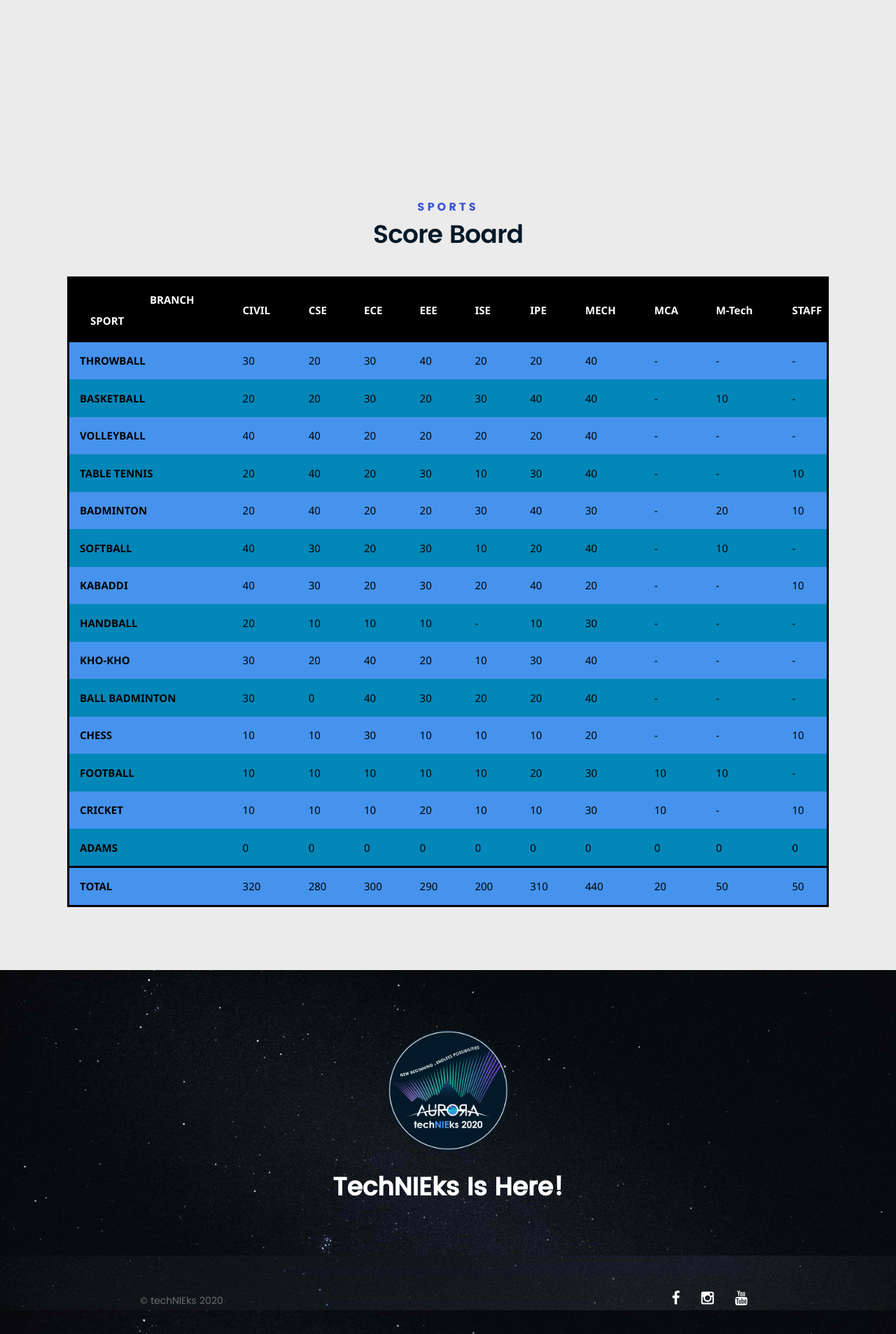
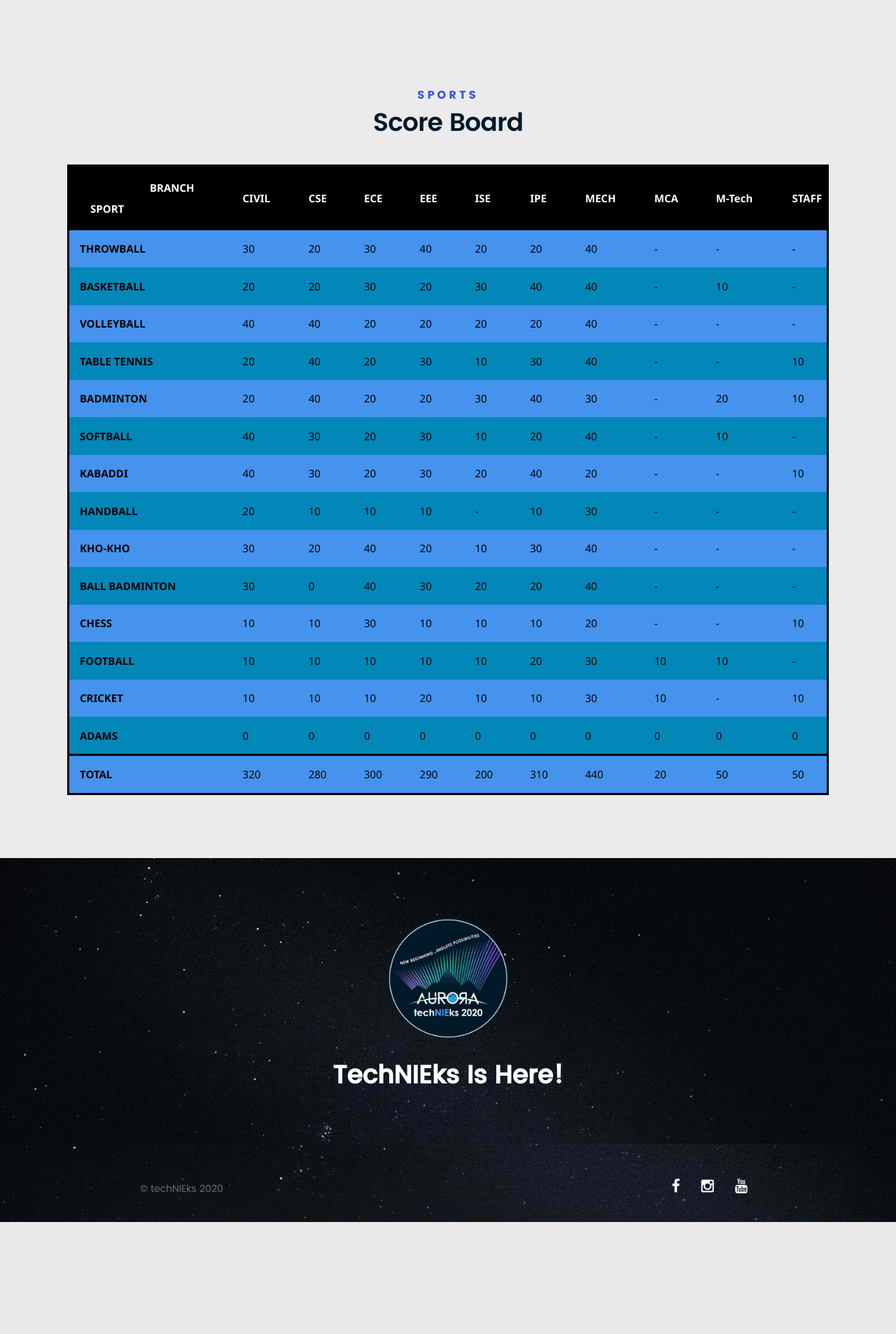
Before and after one commit to Technieks-2020/website, a Flask app: page / in a window 1280 px wide. Shown: the part 2128-4034 px from the top of the page at 70% size. After the commit the page ends 3874 px from the top, so only its background shows below. Run offline with Flask 2, Linux system fonts and the light colour scheme; some libraries are stand-ins or nearby versions.

Commit message:
Fixed scoreboard margin-top

```diff
--- a/static/css/main.css
+++ b/static/css/main.css
@@ -1044,6 +1044,8 @@ button::-moz-focus-inner, input::-moz-focus-inner {
  */
 .grey-section {
 	background: #ebebeb;
+	margin-top: -160px;
+
 }
 .grey-section p.lead {
 	color: #7d7d7d;
```
